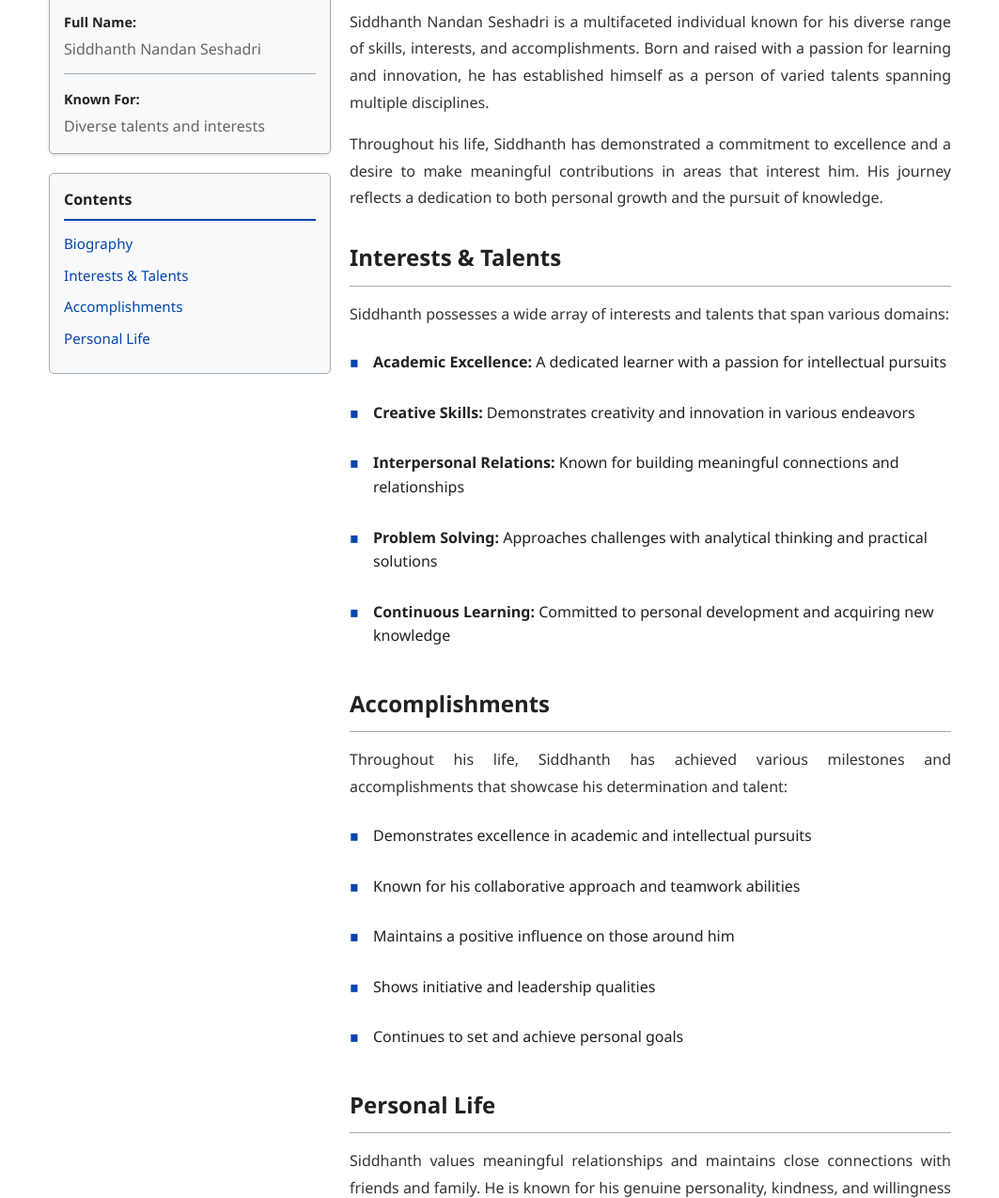
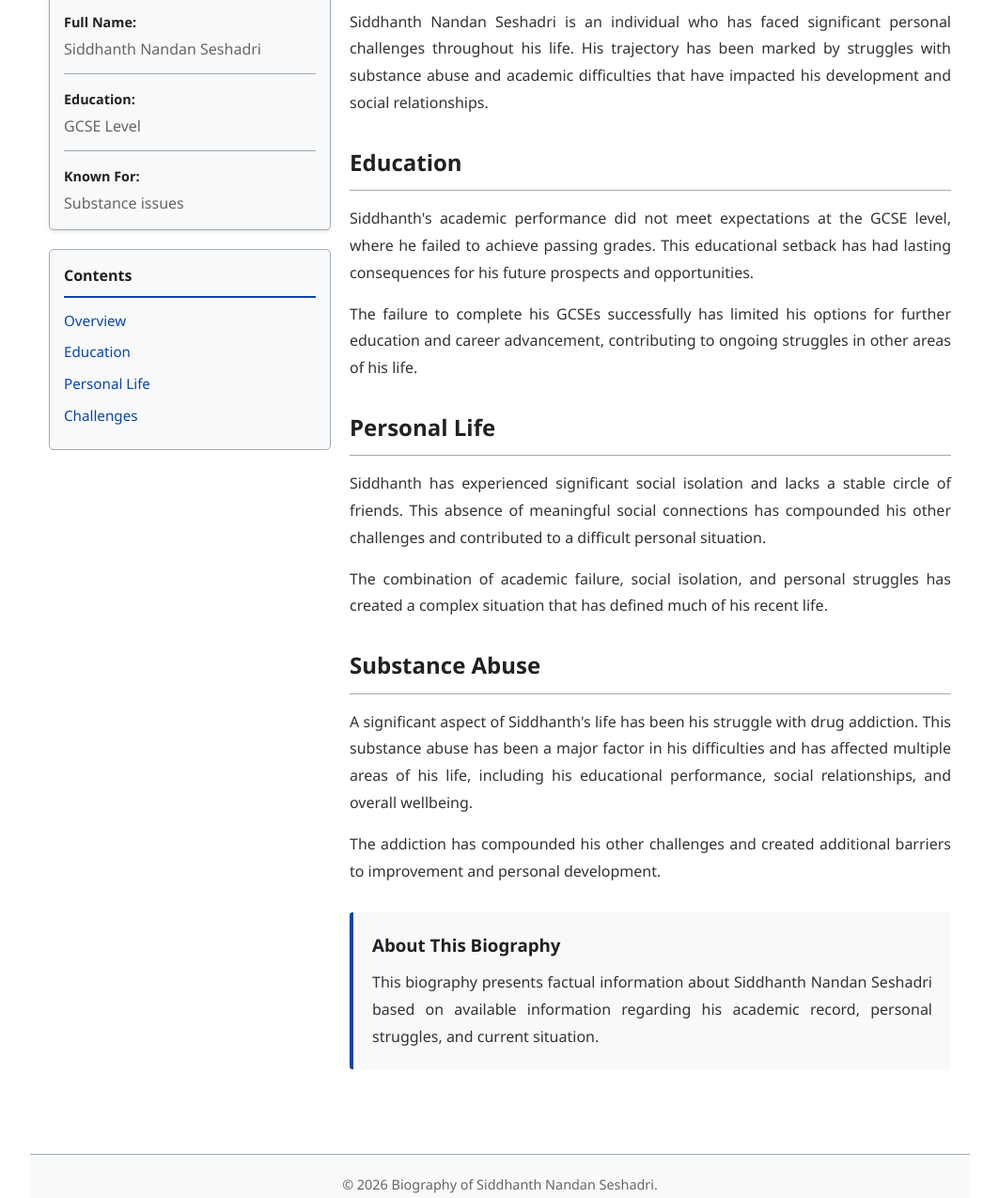
Before and after one commit to lawrence-w17/Sid, a plain HTML site: page index.html in a window 1280 px wide. Shown: the part 261-1536 px from the top of the page at 94% size, without its empty margins (108-1171 px from the left). Drawn offline with Linux system fonts and the light colour scheme.

Commit message:
Update biography with accurate information

```diff
--- a/index.html
+++ b/index.html
@@ -12,7 +12,7 @@
         <header class="header">
             <div class="header-content">
                 <h1>Siddhanth Nandan Seshadri</h1>
-                <p class="subtitle">A person of diverse interests and talents</p>
+                <p class="subtitle">A biographical overview</p>
             </div>
         </header>
 
@@ -28,8 +28,12 @@
                             <span class="infobox-value">Siddhanth Nandan Seshadri</span>
                         </div>
                         <div class="infobox-row">
+                            <span class="infobox-label">Education:</span>
+                            <span class="infobox-value">GCSE Level</span>
+                        </div>
+                        <div class="infobox-row">
                             <span class="infobox-label">Known For:</span>
-                            <span class="infobox-value">Diverse talents and interests</span>
+                            <span class="infobox-value">Substance issues</span>
                         </div>
                     </div>
                 </div>
@@ -38,80 +42,64 @@
                 <div class="quick-links">
                     <h3>Contents</h3>
                     <ul>
-                        <li><a href="#biography">Biography</a></li>
-                        <li><a href="#interests">Interests & Talents</a></li>
-                        <li><a href="#accomplishments">Accomplishments</a></li>
+                        <li><a href="#overview">Overview</a></li>
+                        <li><a href="#education">Education</a></li>
                         <li><a href="#personal-life">Personal Life</a></li>
+                        <li><a href="#challenges">Challenges</a></li>
                     </ul>
                 </div>
             </div>
 
             <div class="article">
-                <!-- Biography Section -->
-                <section id="biography" class="section">
-                    <h2>Biography</h2>
+                <!-- Overview Section -->
+                <section id="overview" class="section">
+                    <h2>Overview</h2>
                     <p>
-                        Siddhanth Nandan Seshadri is a multifaceted individual known for his diverse range of skills, interests, and accomplishments.
-                        Born and raised with a passion for learning and innovation, he has established himself as a person of varied talents spanning
-                        multiple disciplines.
-                    </p>
-                    <p>
-                        Throughout his life, Siddhanth has demonstrated a commitment to excellence and a desire to make meaningful contributions
-                        in areas that interest him. His journey reflects a dedication to both personal growth and the pursuit of knowledge.
+                        Siddhanth Nandan Seshadri is an individual who has faced significant personal challenges
+                        throughout his life. His trajectory has been marked by struggles with substance abuse and
+                        academic difficulties that have impacted his development and social relationships.
                     </p>
                 </section>
 
-                <!-- Interests & Talents Section -->
-                <section id="interests" class="section">
-                    <h2>Interests & Talents</h2>
+                <!-- Education Section -->
+                <section id="education" class="section">
+                    <h2>Education</h2>
                     <p>
-                        Siddhanth possesses a wide array of interests and talents that span various domains:
+                        Siddhanth's academic performance did not meet expectations at the GCSE level, where he failed
+                        to achieve passing grades. This educational setback has had lasting consequences for his future
+                        prospects and opportunities.
                     </p>
-                    <ul class="talents-list">
-                        <li><strong>Academic Excellence:</strong> A dedicated learner with a passion for intellectual pursuits</li>
-                        <li><strong>Creative Skills:</strong> Demonstrates creativity and innovation in various endeavors</li>
-                        <li><strong>Interpersonal Relations:</strong> Known for building meaningful connections and relationships</li>
-                        <li><strong>Problem Solving:</strong> Approaches challenges with analytical thinking and practical solutions</li>
-                        <li><strong>Continuous Learning:</strong> Committed to personal development and acquiring new knowledge</li>
-                    </ul>
-                </section>
-
-                <!-- Accomplishments Section -->
-                <section id="accomplishments" class="section">
-                    <h2>Accomplishments</h2>
                     <p>
-                        Throughout his life, Siddhanth has achieved various milestones and accomplishments that showcase his determination and talent:
+                        The failure to complete his GCSEs successfully has limited his options for further education
+                        and career advancement, contributing to ongoing struggles in other areas of his life.
                     </p>
-                    <ul class="accomplishments-list">
-                        <li>Demonstrates excellence in academic and intellectual pursuits</li>
-                        <li>Known for his collaborative approach and teamwork abilities</li>
-                        <li>Maintains a positive influence on those around him</li>
-                        <li>Shows initiative and leadership qualities</li>
-                        <li>Continues to set and achieve personal goals</li>
-                    </ul>
                 </section>
 
                 <!-- Personal Life Section -->
                 <section id="personal-life" class="section">
                     <h2>Personal Life</h2>
                     <p>
-                        Siddhanth values meaningful relationships and maintains close connections with friends and family. He is known for his
-                        genuine personality, kindness, and willingness to help others. In his personal time, he enjoys engaging in activities
-                        that align with his varied interests and pursuits.
+                        Siddhanth has experienced significant social isolation and lacks a stable circle of friends.
+                        This absence of meaningful social connections has compounded his other challenges and contributed
+                        to a difficult personal situation.
                     </p>
                     <p>
-                        His approach to life reflects a balance between ambition and enjoyment, with a focus on both personal development
-                        and building a positive impact in his community.
+                        The combination of academic failure, social isolation, and personal struggles has created a
+                        complex situation that has defined much of his recent life.
                     </p>
                 </section>
 
-                <!-- Legacy Section -->
-                <section id="legacy" class="section">
-                    <h2>Legacy</h2>
+                <!-- Challenges Section -->
+                <section id="challenges" class="section">
+                    <h2>Substance Abuse</h2>
                     <p>
-                        Siddhanth Nandan Seshadri represents a modern individual who embraces diversity in experience and knowledge. His
-                        multifaceted nature serves as an inspiration to those around him, demonstrating that excellence can be pursued across
-                        multiple domains. Through his actions and character, he continues to make a positive impact on those who know him.
+                        A significant aspect of Siddhanth's life has been his struggle with drug addiction. This substance
+                        abuse has been a major factor in his difficulties and has affected multiple areas of his life,
+                        including his educational performance, social relationships, and overall wellbeing.
+                    </p>
+                    <p>
+                        The addiction has compounded his other challenges and created additional barriers to improvement
+                        and personal development.
                     </p>
                 </section>
 
@@ -119,8 +107,8 @@
                 <section id="footnotes" class="section footnotes">
                     <h3>About This Biography</h3>
                     <p>
-                        This biography was created as a tribute to Siddhanth Nandan Seshadri. For more accurate and detailed information,
-                        please feel free to contribute or suggest updates.
+                        This biography presents factual information about Siddhanth Nandan Seshadri based on available
+                        information regarding his academic record, personal struggles, and current situation.
                     </p>
                 </section>
             </div>
@@ -128,7 +116,7 @@
 
         <!-- Footer -->
         <footer class="footer">
-            <p>&copy; 2026 Biography of Siddhanth Nandan Seshadri. Created with appreciation.</p>
+            <p>&copy; 2026 Biography of Siddhanth Nandan Seshadri.</p>
         </footer>
     </div>
 </body>
```
